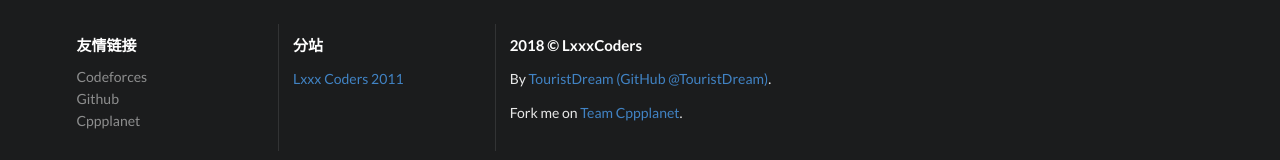
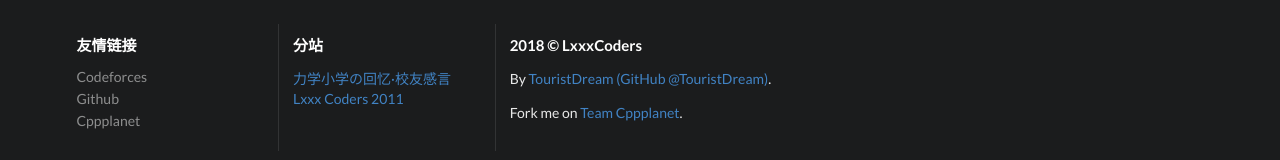
Before and after one commit to NanjingCpp/lxxx-homepage, a plain HTML site: page index.html in a window 1280 px wide. Shown: the part 1874-2034 px from the top of the page. Drawn offline with nearby package versions, Linux system fonts and the light colour scheme.

Commit message:
Update index.html

```diff
--- a/index.html
+++ b/index.html
@@ -159,6 +159,7 @@
                     <div class="three wide column">
                         <h4 class="ui inverted header">分站</h4>
                         <div class="ui inverted link list">
+                          <a href="https://nanjingcpp.github.io/lxxx-reflections/">力学小学の回忆·校友感言</a>
                           <a href="https://lxxxcoders.github.io/homepage/">Lxxx Coders 2011</a>
                         </div>
                     </div>
```
